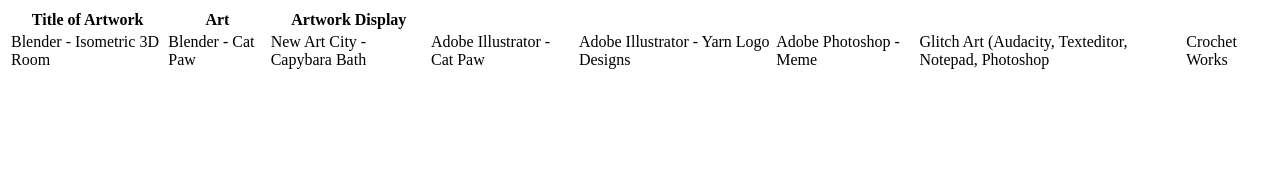
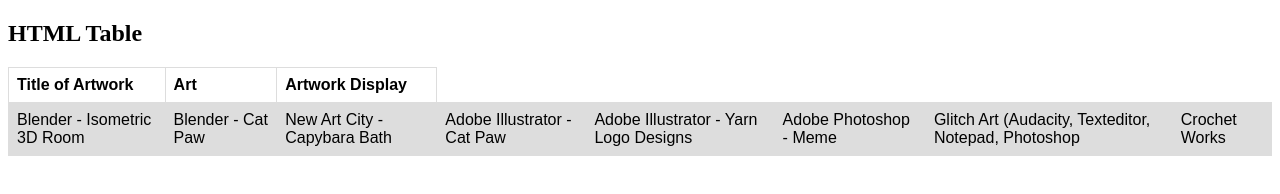
Before and after one commit to chelseajavines-tech/htmlportfolio, a plain HTML site: page My Work.html in a window 1280 px wide. Drawn offline with Linux system fonts and the light colour scheme.

Commit message:
Update My Work.html

```diff
--- a/My Work.html
+++ b/My Work.html
@@ -2,6 +2,28 @@
 <html lang="en">
 <head>
     <meta charset="UTF-8">
+    <head>
+<style>
+table {
+  font-family: arial, sans-serif;
+  border-collapse: collapse;
+  width: 100%;
+}
+
+td, th {
+  border: 1px solid #dddddd;
+  text-align: left;
+  padding: 8px;
+}
+
+tr:nth-child(even) {
+  background-color: #dddddd;
+}
+</style>
+</head>
+<body>
+
+<h2>HTML Table</h2>
 <table>
   <tr>
     <th>Title of Artwork</th>
```
